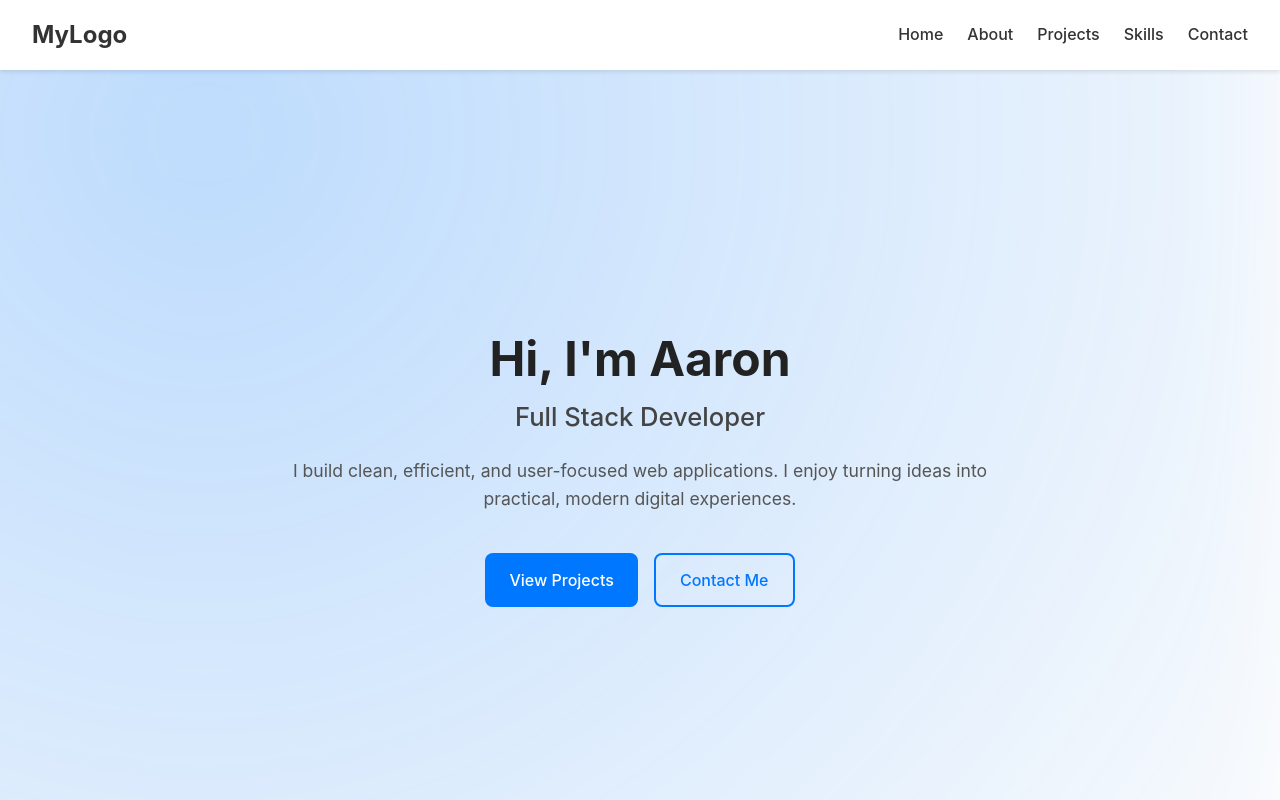
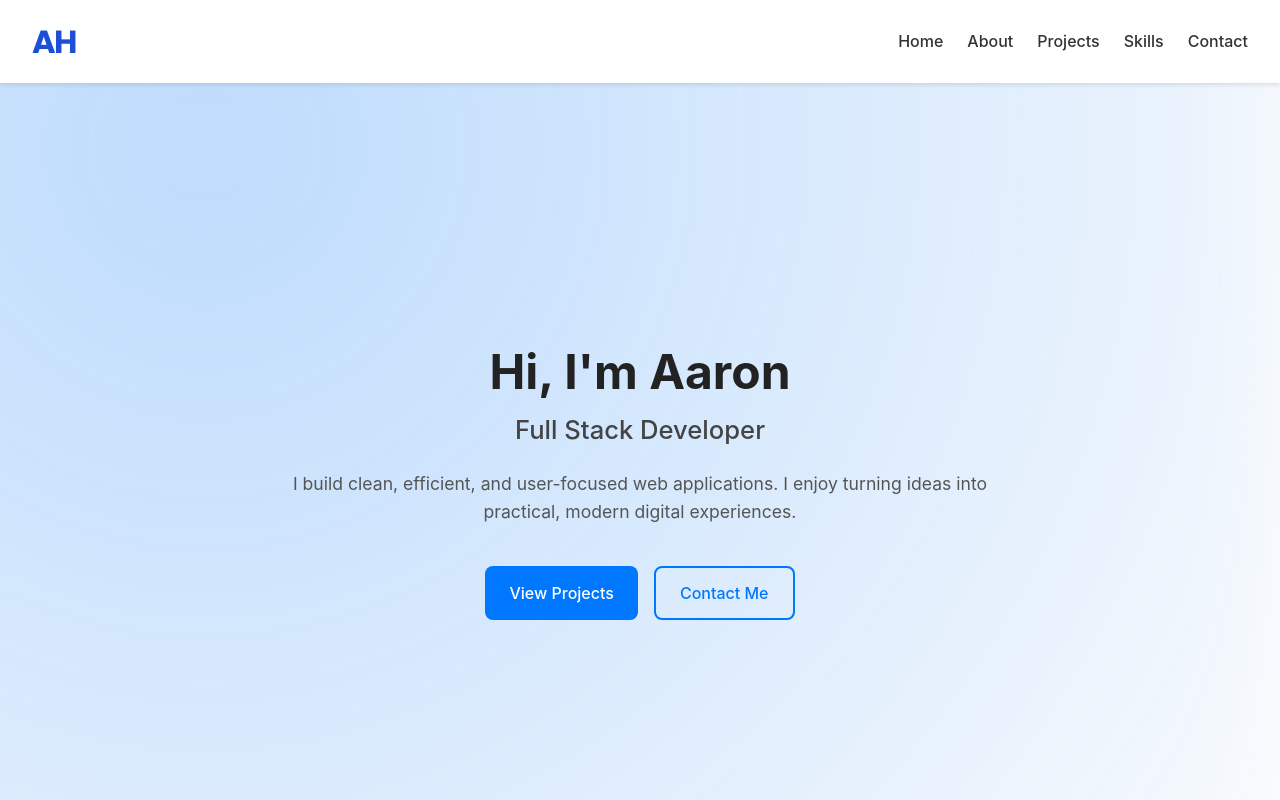
Before and after one commit to ahung1709/portfolio-ah01-vite, a React (Vite) app: page / in a window 1280 px wide. Shown: the top 800 px of the page. Built offline with nearby package versions, Linux system fonts and the light colour scheme.

Commit message:
add logo and favicon

```diff
--- a/index.html
+++ b/index.html
@@ -1,10 +1,18 @@
-<!doctype html>
+<!DOCTYPE html>
 <html lang="en">
   <head>
     <meta charset="UTF-8" />
-    <link rel="icon" type="image/svg+xml" href="/vite.svg" />
+    <link rel="icon" type="image/png" href="/favicon.png" />
+
+    <link rel="preconnect" href="https://fonts.googleapis.com" />
+    <link rel="preconnect" href="https://fonts.gstatic.com" crossorigin />
+    <link
+      href="https://fonts.googleapis.com/css2?family=Poppins:ital,wght@0,100;0,200;0,300;0,400;0,500;0,600;0,700;0,800;0,900;1,100;1,200;1,300;1,400;1,500;1,600;1,700;1,800;1,900&display=swap"
+      rel="stylesheet"
+    />
+
     <meta name="viewport" content="width=device-width, initial-scale=1.0" />
-    <title>portfolio-ah01-vite</title>
+    <title>Aaron Hung | Portfolio</title>
   </head>
   <body>
     <div id="root"></div>
--- a/src/components/Footer/Footer.css
+++ b/src/components/Footer/Footer.css
@@ -24,6 +24,8 @@
   color: #aaa;
   font-size: 1.1rem;
   font-weight: bold;
+  font-family: 'Poppins', sans-serif;
+  letter-spacing: -0.02rem;
   margin-bottom: 0.7rem;
 }
 
--- a/src/components/Footer/Footer.jsx
+++ b/src/components/Footer/Footer.jsx
@@ -7,7 +7,7 @@
     <footer className='footer'>
       <div className='footer-container'>
         <div className='footer-section'>
-          <h3 className='footer-title'>MyLogo</h3>
+          <h3 className='footer-title'>AH</h3>
           <p className='footer-text'>
             © {new Date().getFullYear()} Aaron Hung. All rights reserved.
           </p>
--- a/src/components/NavBar/NavBar.css
+++ b/src/components/NavBar/NavBar.css
@@ -11,8 +11,11 @@
 }
 
 .logo {
-  font-size: 1.5rem;
-  font-weight: bold;
+  font-size: 2rem;
+  font-weight: 700;
+  letter-spacing: -0.1rem;
+  color: #1d4ed8;
+  font-family: 'Poppins', sans-serif;
 }
 
 .nav-links {
--- a/src/components/NavBar/NavBar.jsx
+++ b/src/components/NavBar/NavBar.jsx
@@ -13,7 +13,7 @@
       {menuOpen && <div className='overlay' onClick={closeMenu}></div>}
 
       <nav className='navbar'>
-        <div className='logo'>MyLogo</div>
+        <div className='logo'>AH</div>
 
         {/* Menu links */}
         <div className={`nav-links ${menuOpen ? 'open' : ''}`}>
```
Also changed, not shown: public/favicon.png (added).
